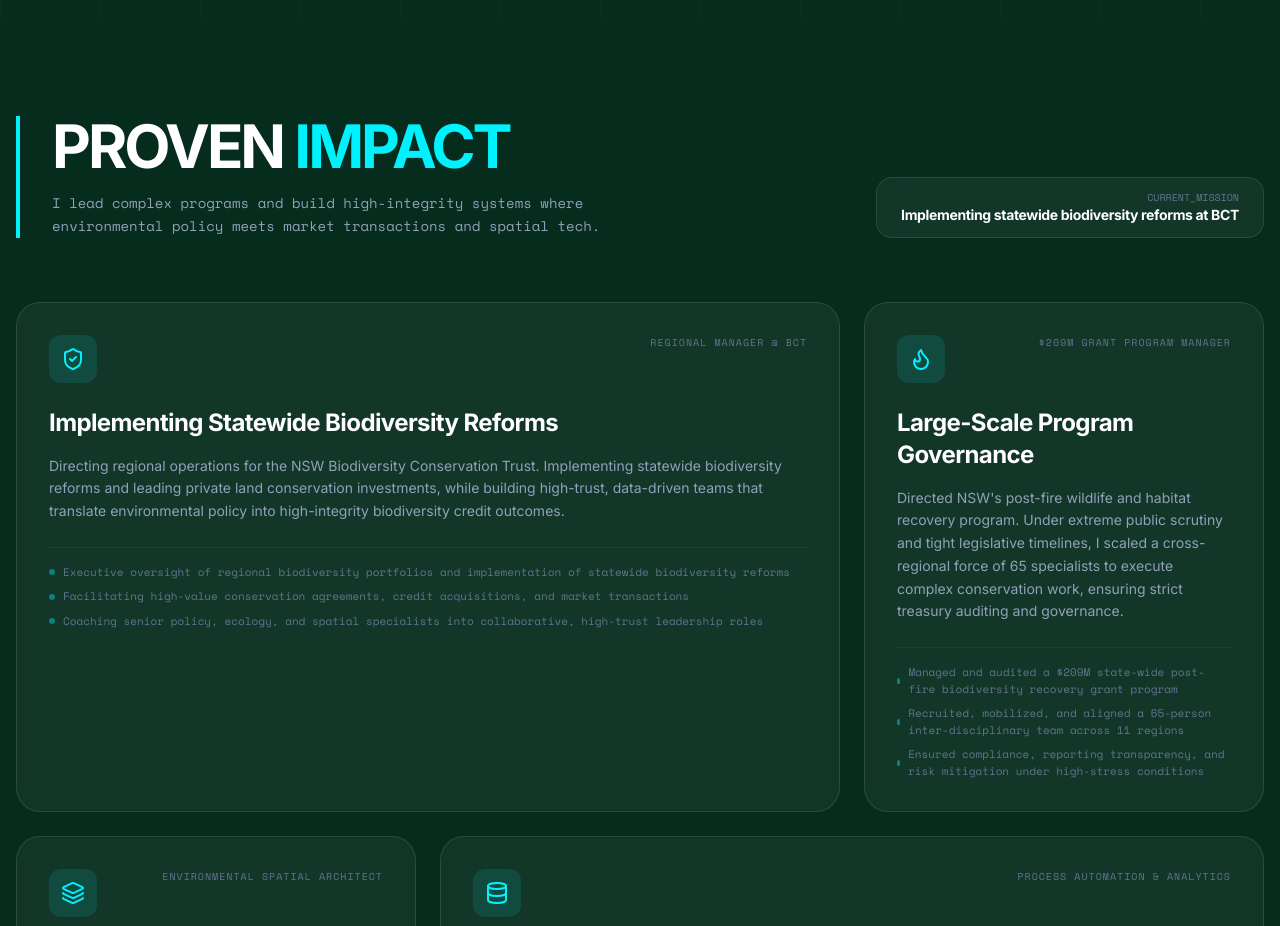
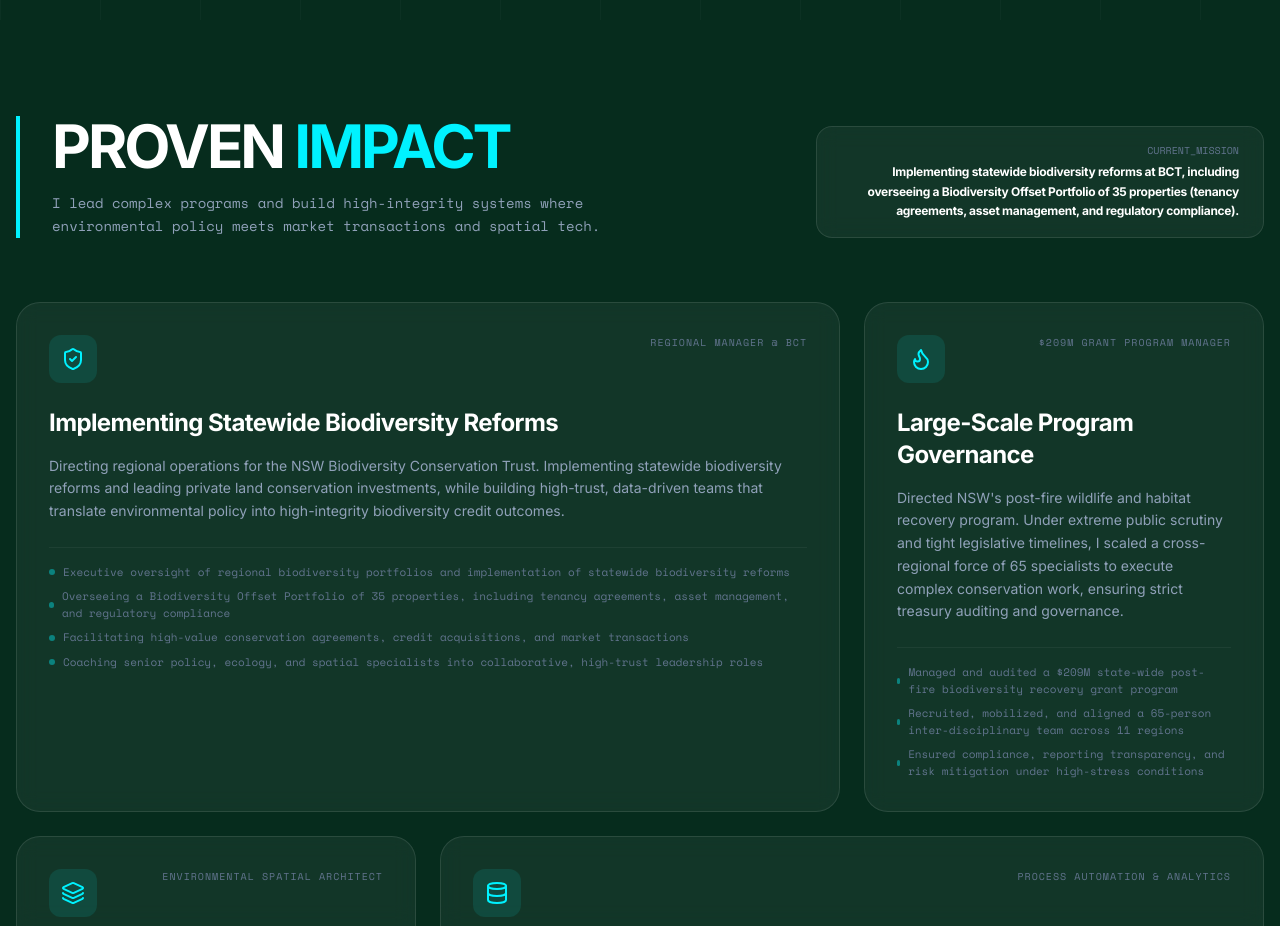
Before and after one commit to hawkinle/personalsite, a React (Vite) app: page / in a window 1280 px wide. Shown: the part 780-1706 px from the top of the page. Built offline with nearby package versions, Linux system fonts and the light colour scheme.

Commit message:
Update Current Mission and BCT card with Biodiversity Offset Portfolio property oversight details

```diff
--- a/src/components/BentoExperience.tsx
+++ b/src/components/BentoExperience.tsx
@@ -51,9 +51,11 @@ export const BentoExperience = () => {
             I lead complex programs and build high-integrity systems where environmental policy meets market transactions and spatial tech.
           </p>
         </div>
-        <div className="hidden md:block glass px-6 py-3 rounded-2xl border-white/5 text-right">
-          <p className="text-[10px] font-mono text-slate-500 uppercase">Current_Mission</p>
-          <p className="text-sm font-bold text-white tracking-tight">Implementing statewide biodiversity reforms at BCT</p>
+        <div className="hidden md:block glass px-6 py-4 rounded-2xl border-white/5 text-right max-w-md">
+          <p className="text-[10px] font-mono text-slate-500 uppercase mb-1">Current_Mission</p>
+          <p className="text-xs font-bold text-white tracking-tight leading-relaxed">
+            Implementing statewide biodiversity reforms at BCT, including overseeing a Biodiversity Offset Portfolio of 35 properties (tenancy agreements, asset management, and regulatory compliance).
+          </p>
         </div>
       </div>
 
@@ -67,6 +69,7 @@ export const BentoExperience = () => {
           className="md:col-span-2"
           items={[
             "Executive oversight of regional biodiversity portfolios and implementation of statewide biodiversity reforms",
+            "Overseeing a Biodiversity Offset Portfolio of 35 properties, including tenancy agreements, asset management, and regulatory compliance",
             "Facilitating high-value conservation agreements, credit acquisitions, and market transactions",
             "Coaching senior policy, ecology, and spatial specialists into collaborative, high-trust leadership roles"
           ]}
```
